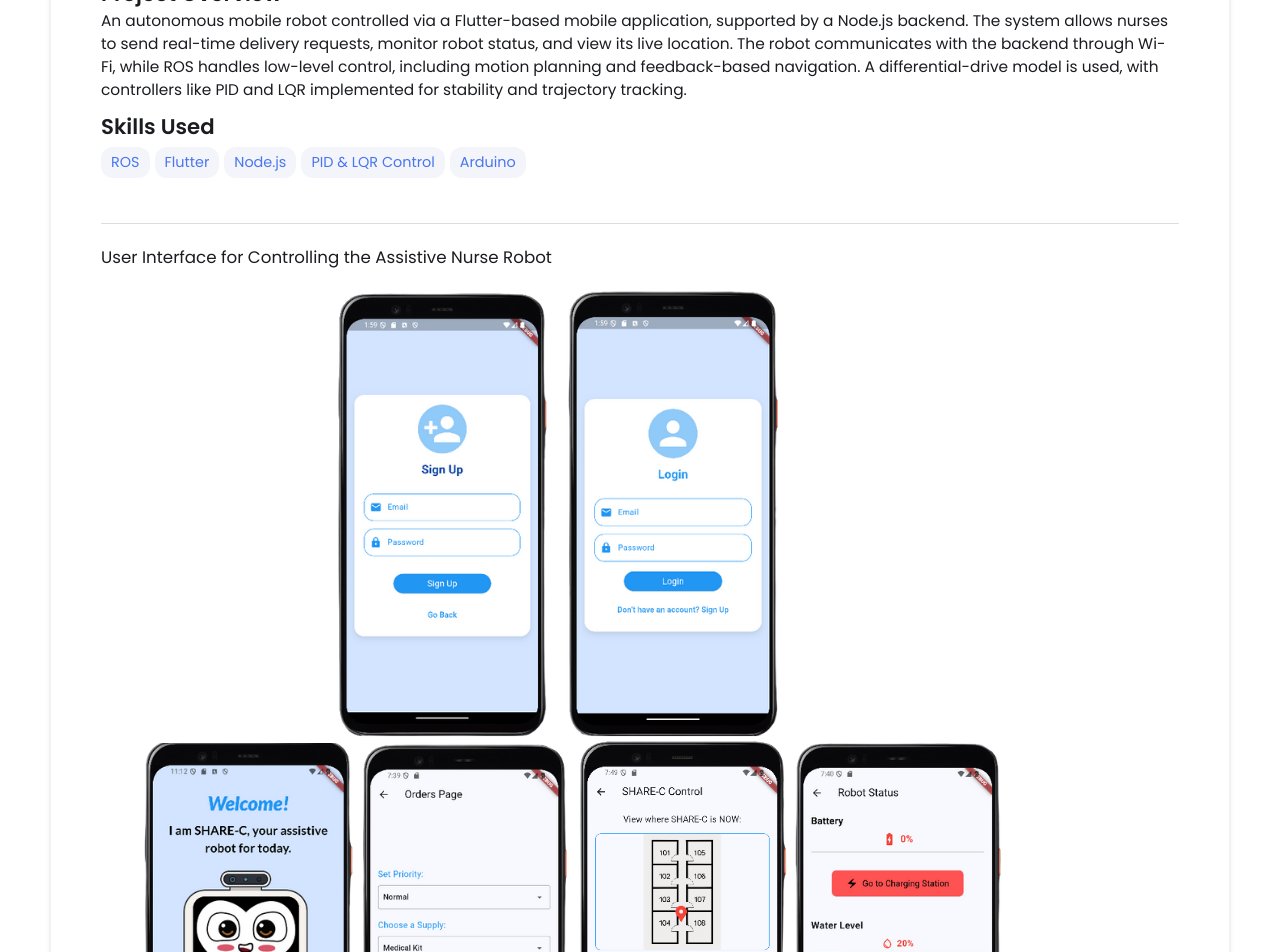
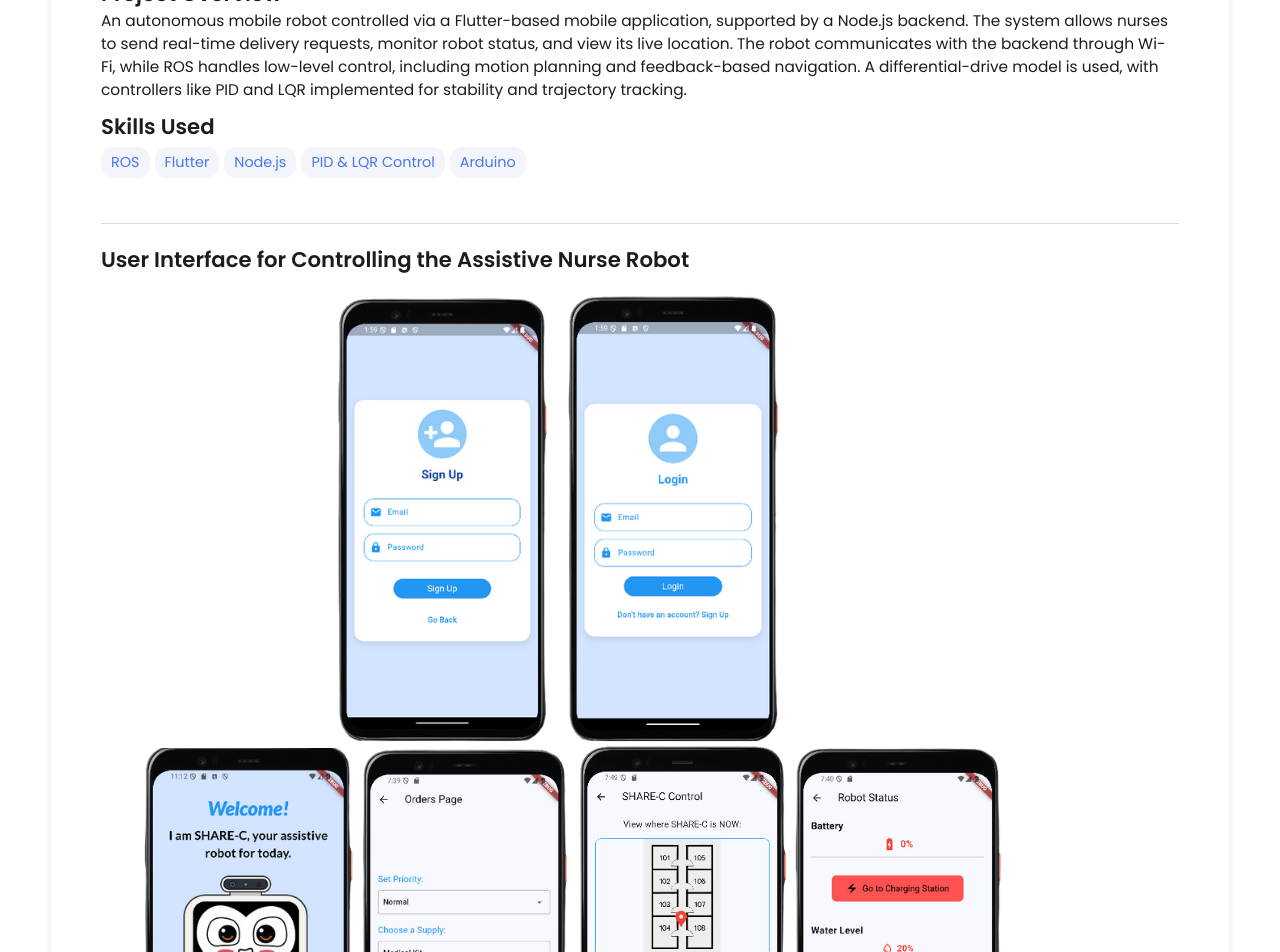
Before and after one commit to rrayan1/rrayan1.github.io, a Jekyll site: the page built from _projects/Controlling a Healthcare Robot/index.md, in a window 1280 px wide. Shown: the part 579-1531 px from the top of the page. Built offline with Jekyll 4.4.1, drawn with Linux system fonts in a browser that asks for light colours.

```diff
--- a/_projects/Controlling a Healthcare Robot/index.md
+++ b/_projects/Controlling a Healthcare Robot/index.md
@@ -17,7 +17,7 @@ main-image: /image1.jpeg
 ---
 
 
-### User Interface for Controlling the Assistive Nurse Robot
+## User Interface for Controlling the Assistive Nurse Robot
 ![Robot Image](/assets/images/Untitled%20design%20(3).png)
 
 
```
